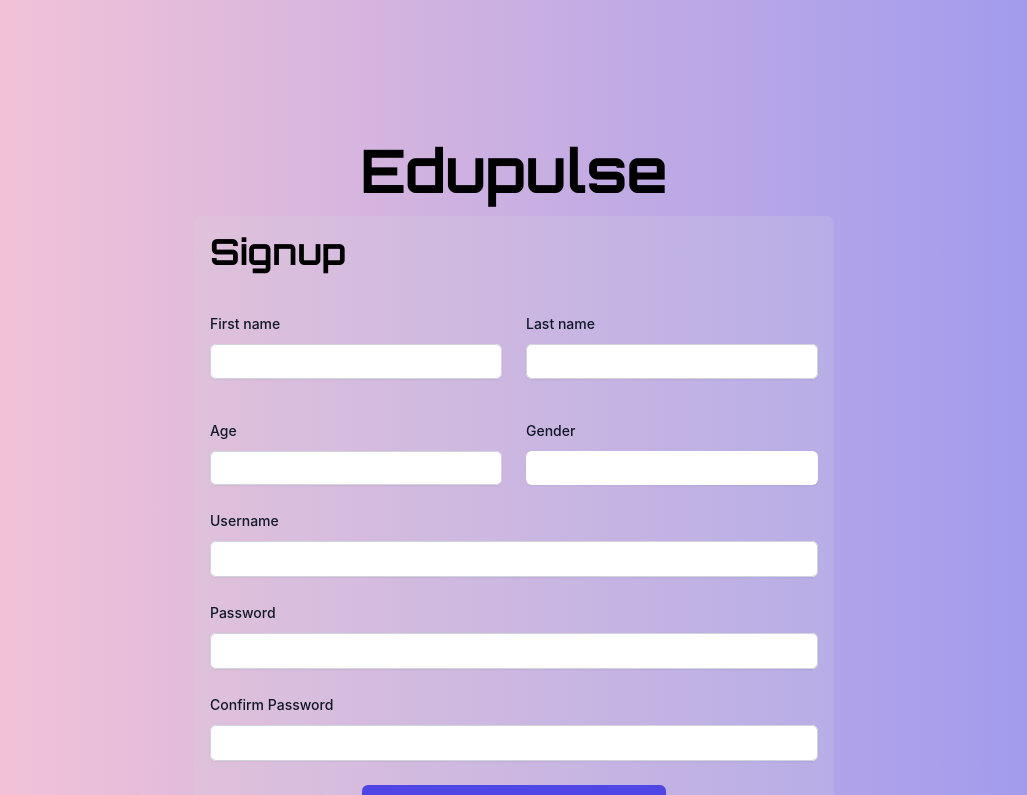
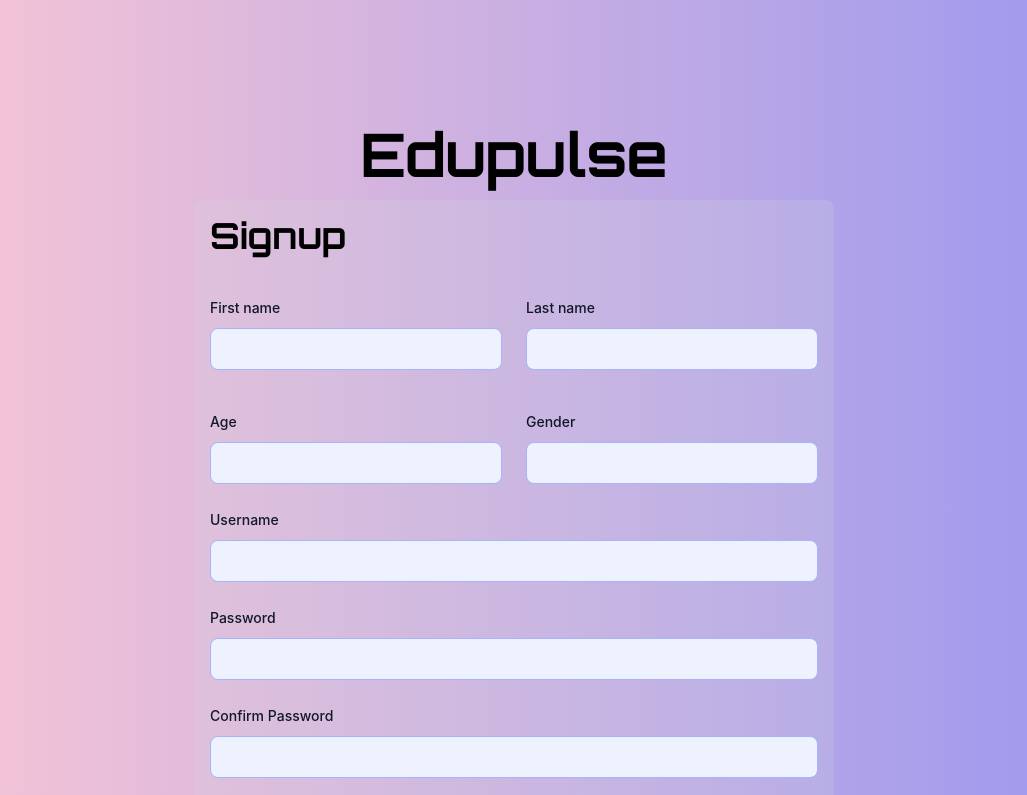
Before and after one commit to Choatchda/EduPulse, a Vue app in the folder EduPulse/: page /signup in a window 1280 px wide. Shown: the top 795 px of the page, without its empty margins (126-1153 px from the left). Built offline with nearby package versions, Linux system fonts and the light colour scheme.

Commit message:
update Signin Signup create Editprofile
Super Fast

```diff
--- a/EduPulse/src/router/index.js
+++ b/EduPulse/src/router/index.js
@@ -38,6 +38,11 @@ const router = createRouter({
       path: '/signup',
       name: 'Signup',
       component: () => import('../views/SignupView.vue')
+    },
+    {
+      path: '/editprofile',
+      name:  'EditProfile',
+      component: () => import('../views/EditProfile.vue')
     }
 
   ]
--- /dev/null
+++ b/EduPulse/src/views/EditProfile.vue
@@ -0,0 +1,94 @@
+<template>
+  <div id="app">
+    <Navbar />
+    <div class=" w-full flex flex-col gap-5 px-3 md:px-16 lg:px-28 md:flex-row text-[#161931]">
+    <aside class="hidden py-4 md:w-1/3 lg:w-1/4 md:block">
+        <div class="sticky flex flex-col gap-2 p-4 text-sm border-r border-indigo-100 top-12">
+
+            <h2 class="pl-3 mb-4 text-2xl font-semibold">Settings</h2>
+
+            <a href="#" class="flex items-center px-3 py-2.5 font-bold   text-indigo-900 border rounded-full">
+                Profile
+            </a>
+
+        </div>
+    </aside>
+    <main class="w-full min-h-screen py-1 md:w-2/3 lg:w-3/4">
+        <div class="p-2 md:p-4">
+            <div class="w-full px-6 pb-8 mt-8 sm:max-w-xl sm:rounded-lg">
+                <h2 class="pl-6 text-3xl font-bold sm:text-xl">Profile</h2>
+
+                <div class="grid max-w-2xl mx-auto mt-8">
+                    <div class="flex flex-col items-center justify-center space-y-5 sm:flex-row sm:space-y-0">
+
+                        <img class="object-cover w-40 h-40 p-1 rounded-full ring-2 ring-indigo-300 dark:ring-indigo-500"
+                            src="https://cdn.discordapp.com/attachments/1214039159514210355/1214178440593539113/a99ab961c8f8c7d29b5f7136e0b19ca4.png?ex=65f82aca&is=65e5b5ca&hm=46d5f7639090398193da0c86f1c1978dfdcecf29c72a160dd56823aacfe95088&"
+                            alt="Bordered avatar">
+
+
+                    </div>
+
+                    <div class="items-center mt-8 sm:mt-14 text-[#202142]">
+
+                        <div
+                            class="flex flex-col items-center w-full mb-2 space-x-0 space-y-2 sm:flex-row sm:space-x-4 sm:space-y-0 sm:mb-6">
+                            <div class="w-full">
+                                <label for="first_name"
+                                    class="block mb-2 text-sm font-medium text-indigo-900 dark:text-black">Your
+                                    first name</label>
+                                <input type="text" id="first_name"
+                                    class="bg-indigo-50 border border-indigo-300 text-indigo-900 text-sm rounded-lg focus:ring-indigo-500 focus:border-indigo-500 block w-full p-2.5 "
+                                    placeholder="Your first name" value="Choatchda" required>
+                            </div>
+
+                            <div class="w-full">
+                                <label for="last_name"
+                                    class="block mb-2 text-sm font-medium text-indigo-900 dark:text-black">Your
+                                    last name</label>
+                                <input type="text" id="last_name"
+                                    class="bg-indigo-50 border border-indigo-300 text-indigo-900 text-sm rounded-lg focus:ring-indigo-500 focus:border-indigo-500 block w-full p-2.5 "
+                                    placeholder="Your last name" value="Aupayokin" required>
+                            </div>
+
+                        </div>
+
+                        <div class="mb-2 sm:mb-6">
+                            <label for="email"
+                                class="block mb-2 text-sm font-medium text-indigo-900 dark:text-black">Your
+                                email</label>
+                            <input type="email" id="email"
+                                class="bg-indigo-50 border border-indigo-300 text-indigo-900 text-sm rounded-lg focus:ring-indigo-500 focus:border-indigo-500 block w-full p-2.5 "
+                                value="choatchdaaupayokin@gmail.com" required>
+                        </div>
+
+                        <div class="mb-2 sm:mb-6">
+                            <label for="Password"
+                                class="block mb-2 text-sm font-medium text-indigo-900 dark:text-black">Password</label>
+                            <input type="text" id="Password"
+                                class="bg-indigo-50 border border-indigo-300 text-indigo-900 text-sm rounded-lg focus:ring-indigo-500 focus:border-indigo-500 block w-full p-2.5 "
+                                value="xxxxxx" required>
+                        </div>
+
+
+                        <div class="flex justify-end">
+                            <button type="submit"
+                                class="text-white bg-indigo-700  hover:bg-indigo-800 focus:ring-4 focus:outline-none focus:ring-indigo-300 font-medium rounded-lg text-sm w-full sm:w-auto px-5 py-2.5 text-center dark:bg-indigo-600 dark:hover:bg-indigo-700 dark:focus:ring-indigo-800">Save</button>
+                        </div>
+
+                    </div>
+                </div>
+            </div>
+        </div>
+    </main>
+</div>
+    </div>
+</template>
+
+<script>
+import Navbar from "../components/Navbar.vue";
+export default {
+  components: {
+    Navbar: Navbar,
+  },
+};
+</script>
--- a/EduPulse/src/views/SigninView.vue
+++ b/EduPulse/src/views/SigninView.vue
@@ -20,26 +20,48 @@
           class="w-1/2 h-1/2 mx-auto rounded-lg bg-gray-300 bg-opacity-20 p-4 flex justify-center items-center flex-col"
         >
           <div class="mt-10 sm:mx-auto sm:w-full sm:max-w-sm">
-      <form class="space-y-8" >
+            <form class="space-y-8">
               <div>
-          <label for="email" class="block text-sm font-medium leading-6 text-gray-900">Email address</label>
+                <label
+                  for="email"
+                  class="block text-sm font-medium leading-6 text-gray-900"
+                  >Email</label
+                >
                 <div class="mt-2">
-            <input id="email" name="email" type="email" autocomplete="email" required="" class="block w-full rounded-md border-0 py-1.5 text-gray-900 shadow-sm ring-1 ring-inset ring-gray-300 placeholder:text-gray-400 focus:ring-2 focus:ring-inset focus:ring-indigo-600 sm:text-sm sm:leading-6" />
+                  <input
+                    type="text"
+                    id="email"
+                    class="bg-indigo-50 border border-indigo-300 text-indigo-900 text-sm rounded-lg focus:ring-indigo-500 focus:border-indigo-500 block w-full p-2.5"
+                    required
+                  />
                 </div>
               </div>
 
               <div>
                 <div class="flex items-center justify-between">
-            <label for="password" class="block text-sm font-medium leading-6 text-gray-900">Password</label>
-
+                  <label
+                    for="password"
+                    class="block text-sm font-medium leading-6 text-gray-900"
+                    >Password</label
+                  >
                 </div>
                 <div class="mt-2">
-            <input id="password" name="password" type="password" autocomplete="current-password" required="" class="block w-full rounded-md border-0 py-1.5 text-gray-900 shadow-sm ring-1 ring-inset ring-gray-300 placeholder:text-gray-400 focus:ring-2 focus:ring-inset focus:ring-indigo-600 sm:text-sm sm:leading-6" />
+                  <input
+                    type="text"
+                    id="password"
+                    class="bg-indigo-50 border border-indigo-300 text-indigo-900 text-sm rounded-lg focus:ring-indigo-500 focus:border-indigo-500 block w-full p-2.5"
+                    required
+                  />
                 </div>
               </div>
 
               <div>
-          <button type="submit" class="flex w-full justify-center rounded-md bg-indigo-600 px-3 py-1.5 text-sm font-semibold leading-6 text-white shadow-sm hover:bg-indigo-500 focus-visible:outline focus-visible:outline-2 focus-visible:outline-offset-2 focus-visible:outline-indigo-600">Sign in</button>
+                <button
+                  type="submit"
+                  class="flex w-full justify-center rounded-md bg-indigo-600 px-3 py-1.5 text-sm font-semibold leading-6 text-white shadow-sm hover:bg-indigo-500 focus-visible:outline focus-visible:outline-2 focus-visible:outline-offset-2 focus-visible:outline-indigo-600"
+                >
+                  Sign in
+                </button>
               </div>
             </form>
 
--- a/EduPulse/src/views/SignupView.vue
+++ b/EduPulse/src/views/SignupView.vue
@@ -24,10 +24,10 @@
             <div class="mt-2">
               <input
                     type="text"
-                name="first-name"
-                id="first-name"
-                autocomplete="given-name"
-                class="block w-full rounded-md border-0 py-1.5 text-gray-900 shadow-sm ring-1 ring-inset ring-gray-300 placeholder:text-gray-400 focus:outline-none focus:border-indigo-500"
+                    id="first_name"
+                    name = "first_name"
+                    class="bg-indigo-50 border border-indigo-300 text-indigo-900 text-sm rounded-lg focus:ring-indigo-500 focus:border-indigo-500 block w-full p-2.5"
+                    required
                   />
             </div>
           </div>
@@ -41,10 +41,10 @@
             <div class="mt-2">
              <input
                     type="text"
-                name="last-name"
-                id="last-name"
-                autocomplete="family-name"
-                class="block w-full rounded-md border-0 py-1.5 text-gray-900 shadow-sm ring-1 ring-inset ring-gray-300 placeholder:text-gray-400 focus:outline-none focus:border-indigo-500"
+                    id="last_name"
+                    name = "last_name"
+                    class="bg-indigo-50 border border-indigo-300 text-indigo-900 text-sm rounded-lg focus:ring-indigo-500 focus:border-indigo-500 block w-full p-2.5"
+                    required
                   />
             </div>
           </div>
@@ -59,10 +59,10 @@
             <div class="mt-2">
               <input
                     type="number"
-                name="Age"
-                id="Age"
-                autocomplete="given-name"
-                class="block w-full rounded-md border-0 py-1.5 text-gray-900 shadow-sm ring-1 ring-inset ring-gray-300 placeholder:text-gray-400 focus:outline-none focus:border-indigo-500"
+                    id="age"
+                    name = "age"
+                    class="bg-indigo-50 border border-indigo-300 text-indigo-900 text-sm rounded-lg focus:ring-indigo-500 focus:border-indigo-500 block w-full p-2.5"
+                    required
                   />
             </div>
           </div>
@@ -76,10 +76,10 @@
             <div class="mt-2">
               <input
                     type="text"
-                name="Gender"
-                id="Gender"
-                autocomplete="family-name"
-                class="block w-full rounded-md border-0 py-1.5 text-gray-900 shadow-sm placeholder:text-gray-400 focus:outline-none focus:border-indigo-500"
+                    id="gender"
+                    name = "gender"
+                    class="bg-indigo-50 border border-indigo-300 text-indigo-900 text-sm rounded-lg focus:ring-indigo-500 focus:border-indigo-500 block w-full p-2.5"
+                    required
                   />
             </div>
           </div>
@@ -92,11 +92,11 @@
           >
           <div class="mt-2">
              <input
+                    type="text"
                     id="username"
-              name="Username"
-              type="Username"
-              autocomplete="Username"
-              class="block w-full rounded-md border-0 py-1.5 text-gray-900 shadow-sm ring-1 ring-inset ring-gray-300 placeholder:text-gray-400 focus:ring-2 focus:ring-inset focus:ring-indigo-600 sm:text-sm sm:leading-6"
+                    name = "username"
+                    class="bg-indigo-50 border border-indigo-300 text-indigo-900 text-sm rounded-lg focus:ring-indigo-500 focus:border-indigo-500 block w-full p-2.5"
+                    required
                   />
           </div>
         </div>
@@ -108,11 +108,11 @@
           >
           <div class="mt-2">
             <input
-              id="Password"
-              name="Password"
-              type="Password"
-              autocomplete="Password"
-              class="block w-full rounded-md border-0 py-1.5 text-gray-900 shadow-sm ring-1 ring-inset ring-gray-300 placeholder:text-gray-400 focus:ring-2 focus:ring-inset focus:ring-indigo-600 sm:text-sm sm:leading-6"
+                    type="text"
+                    id="password"
+                    name = "password"
+                    class="bg-indigo-50 border border-indigo-300 text-indigo-900 text-sm rounded-lg focus:ring-indigo-500 focus:border-indigo-500 block w-full p-2.5"
+                    required
                   />
           </div>
         </div>
@@ -124,11 +124,11 @@
           >
           <div class="mt-2">
             <input
-              id="Confirm Password"
-              name="Confirm Password"
-              type="Confirm Password"
-              autocomplete="Confirm Password"
-              class="block w-full rounded-md border-0 py-1.5 text-gray-900 shadow-sm ring-1 ring-inset ring-gray-300 placeholder:text-gray-400 focus:ring-2 focus:ring-inset focus:ring-indigo-600 sm:text-sm sm:leading-6"
+                    type="text"
+                    id="confirm_password"
+                    name = "confirm_password"
+                    class="bg-indigo-50 border border-indigo-300 text-indigo-900 text-sm rounded-lg focus:ring-indigo-500 focus:border-indigo-500 block w-full p-2.5"
+                    required
                   />
           </div>
         </div>
```
Lines whose indentation alone changed are shown as unchanged.
